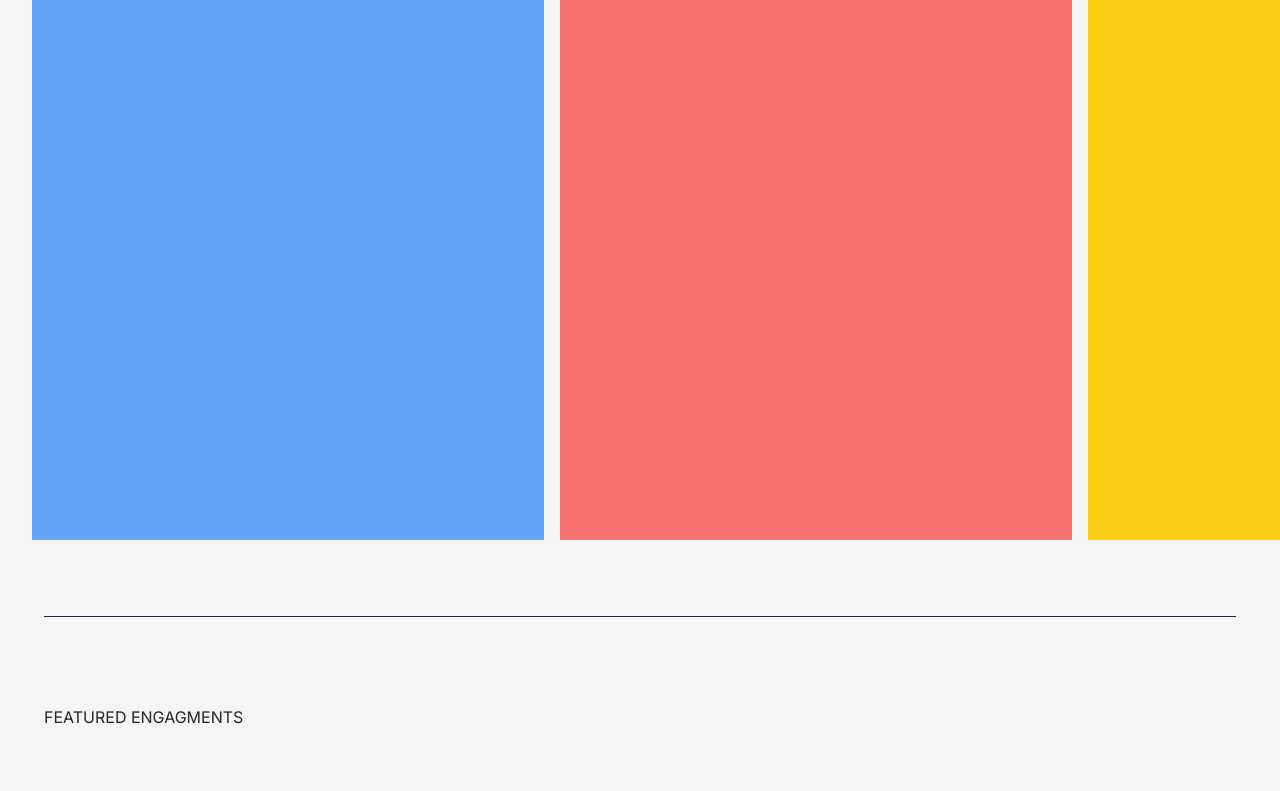
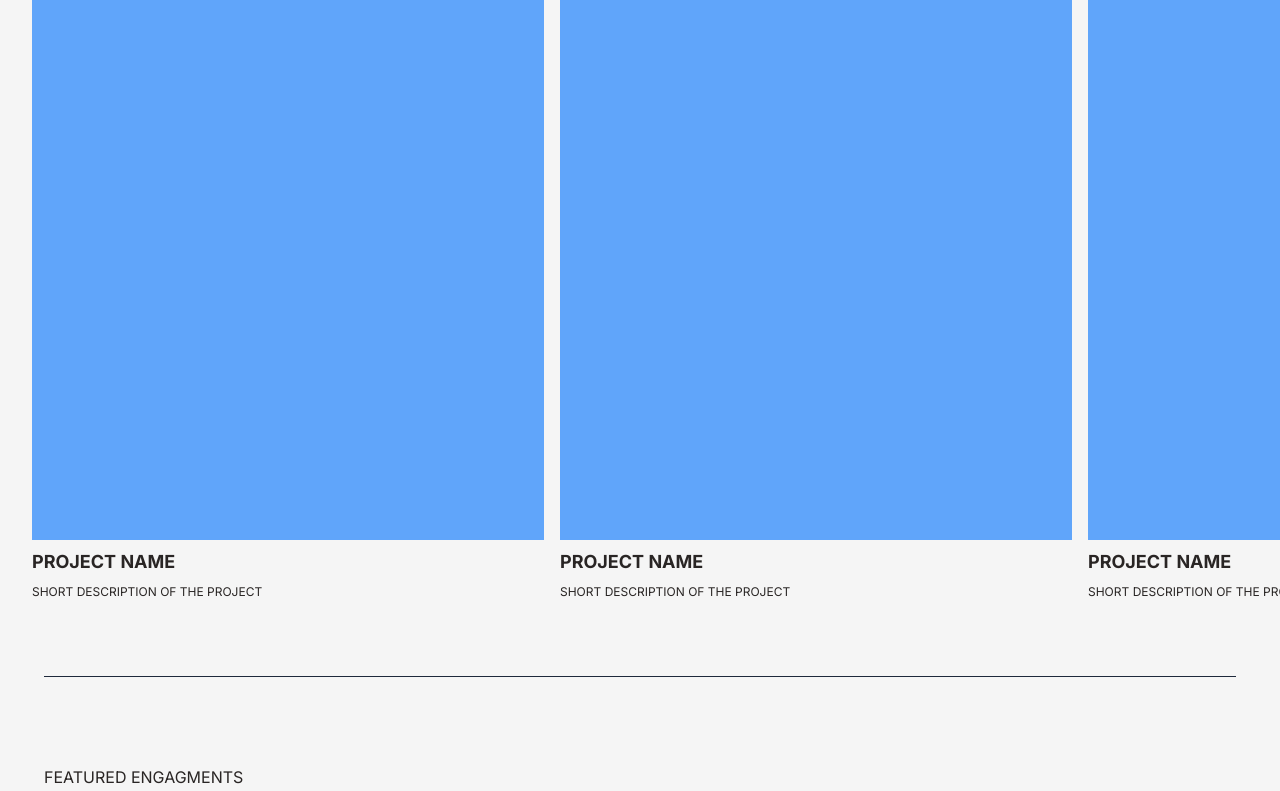
Before and after one commit to bryndsey/frontend-practice, a Next.js app: page /frontend-practice/basic-dept in a window 1280 px wide. Shown: the part 1231-2022 px from the top of the page. Built offline with nearby package versions, Linux system fonts and the light colour scheme.

Commit message:
Improve feature project section

```diff
--- a/src/app/frontend-practice/basic-dept/page.tsx
+++ b/src/app/frontend-practice/basic-dept/page.tsx
@@ -4,6 +4,18 @@ import { Footer } from "./Footer";
 import { LinkButton } from "./components/LinkButton";
 import { SmoothScroll } from "./SmoothScroll";
 import { Header } from "./Header";
+
+function FeaturedProjectItem() {
+  return (
+    <a href="#" className="w-[75vw] sm:w-[40vw]">
+      <div className="aspect-[3/4] w-full bg-blue-400"></div>
+      <h3 className="pt-2 text-lg font-bold">PROJECT NAME</h3>
+      <p className="max-w-[40%] pt-2 text-xs sm:max-w-[60%]">
+        SHORT DESCRIPTION OF THE PROJECT
+      </p>
+    </a>
+  );
+}
 
 export default function Page() {
   return (
@@ -23,9 +35,15 @@ export default function Page() {
           </section>
 
           <ul className="flex flex-row gap-4 overflow-x-scroll p-8">
-            <li className="aspect-[3/4] w-[75vw] flex-shrink-0 bg-blue-400 sm:w-[40vw]"></li>
-            <li className="aspect-[3/4] w-[75vw] flex-shrink-0 bg-red-400 sm:w-[40vw]"></li>
-            <li className="aspect-[3/4] w-[75vw] flex-shrink-0 bg-yellow-400 sm:w-[40vw]"></li>
+            <li className="w-[75vw] flex-shrink-0 sm:w-[40vw]">
+              <FeaturedProjectItem />
+            </li>
+            <li className="w-[75vw] flex-shrink-0 sm:w-[40vw]">
+              <FeaturedProjectItem />
+            </li>
+            <li className="w-[75vw] flex-shrink-0 sm:w-[40vw]">
+              <FeaturedProjectItem />
+            </li>
           </ul>
 
           <div className="p-11">
```
